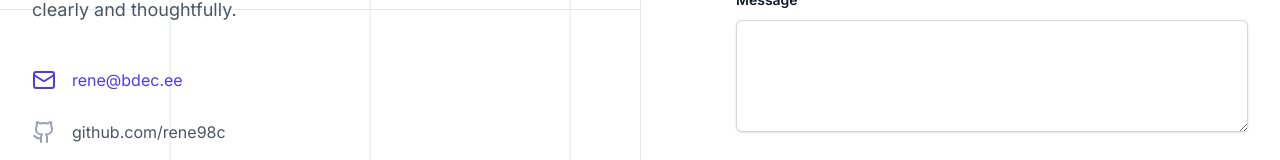
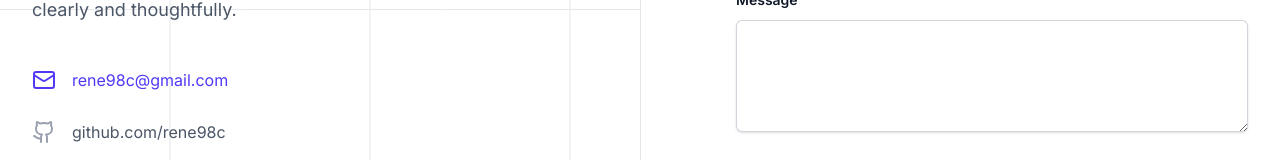
Before and after one commit to rene98c/personal-homepage, a Next.js app: page /en/contact in a window 1280 px wide. Shown: the part 476-636 px from the top of the page. Built offline with nearby package versions, Linux system fonts and the light colour scheme.

Commit message:
no message

```diff
--- a/src/components/Navigation/Footer.tsx
+++ b/src/components/Navigation/Footer.tsx
@@ -28,7 +28,7 @@ const Footer = ({ lang, dictionary }: { lang: Locale; dictionary: any }) => {//
     },
     {
       name: 'Email',
-      href: 'mailto:rene@bdec.ee',
+      href: 'mailto:rene98c@gmail.com',
       icon: (props: React.ComponentProps<'svg'>) => <Mail {...props} />,
     },
     {
--- a/src/components/Navigation/Navbar.tsx
+++ b/src/components/Navigation/Navbar.tsx
@@ -96,7 +96,7 @@ const Navbar = ({ lang, dictionary }: { lang: Locale; dictionary: any }) => {//
           </div>
 
           <a
-            href={`mailto:rene@bdec.ee`}
+            href={`mailto:rene98c@gmail.com`}
             className="text-sm font-semibold leading-6 text-gray-900 hover:text-indigo-600"
           >
             {dictionary.common.getInTouch} <span aria-hidden="true">&rarr;</span>
@@ -166,7 +166,7 @@ const Navbar = ({ lang, dictionary }: { lang: Locale; dictionary: any }) => {//
                     </div>
                   </div>
                   <a
-                    href="mailto:rene@bdec.ee"
+                    href="mailto:rene98c@gmail.com"
                     className="-mx-3 block rounded-lg px-3 py-2.5 text-base font-semibold leading-7 text-gray-900 hover:bg-gray-50"
                   >
                     {dictionary.common.getInTouch}
--- a/src/components/StructuredData.tsx
+++ b/src/components/StructuredData.tsx
@@ -36,7 +36,7 @@ export function StructuredData() {
       "addressRegion": "Tartumaa",
       "addressCountry": "Estonia"
     },
-    "email": "rene@bdec.ee",
+    "email": "rene98c@gmail.com",
     "telephone": "+372XXXXXXXX", // Add your phone if you want to include it
     "makesOffer": [
       {
--- a/src/components/contact/ContactForm.tsx
+++ b/src/components/contact/ContactForm.tsx
@@ -138,8 +138,8 @@ const ContactForm = ({  dictionary }: { lang: Locale, dictionary: any }) => {//
                   <Mail className="h-7 w-6 text-indigo-600" aria-hidden="true" />
                 </dt>
                 <dd>
-                  <a href="mailto:rene@bdec.ee" className="text-indigo-600 hover:text-indigo-500">
-                    rene@bdec.ee
+                  <a href="mailto:rene98c@gmail.com" className="text-indigo-600 hover:text-indigo-500">
+                    rene98c@gmail.com
                   </a>
                 </dd>
               </div>
--- a/src/components/experience/DownloadResumeButton.tsx
+++ b/src/components/experience/DownloadResumeButton.tsx
@@ -83,7 +83,7 @@ export const DownloadResumeButton = ({
     let resumeContent = `
 RENE PROST
 C#/.NET Developer with 20+ Years Experience
-rene@bdec.ee | Based near Tartu, Estonia
+rene98c@gmail.com | Based near Tartu, Estonia
 
 PROFESSIONAL EXPERIENCE
 `;
@@ -160,7 +160,7 @@ For more details and portfolio: https://reneprost.ee
     let resumeContent = `
 RENE PROST
 C#/.NET Arendaja 20+ aasta kogemusega
-rene@bdec.ee | Tartu lähistel, Eesti
+rene98c@gmail.com | Tartu lähistel, Eesti
 
 TÖÖKOGEMUS
 `;
--- a/src/components/experience/PDFResumeButton.tsx
+++ b/src/components/experience/PDFResumeButton.tsx
@@ -100,7 +100,7 @@ const PDFResumeButton = ({
     doc.text('C#/.NET Developer with 20+ Years Experience', 105, 30, { align: 'center' });
 
     doc.setFontSize(10);
-    doc.text('rene@bdec.ee | Based near Tartu, Estonia', 105, 38, { align: 'center' });
+    doc.text('rene98c@gmail.com | Based near Tartu, Estonia', 105, 38, { align: 'center' });
 
     // Section: Professional Experience
     doc.setFontSize(16);
@@ -340,7 +340,7 @@ const PDFResumeButton = ({
     doc.text('C#/.NET Arendaja 20+ aasta kogemusega', 105, 30, { align: 'center' });
 
     doc.setFontSize(10);
-    doc.text('rene@bdec.ee | Tartu lähistel, Eesti', 105, 38, { align: 'center' });
+    doc.text('rene98c@gmail.com | Tartu lähistel, Eesti', 105, 38, { align: 'center' });
 
     // Section: Professional Experience
     doc.setFontSize(16);
```
